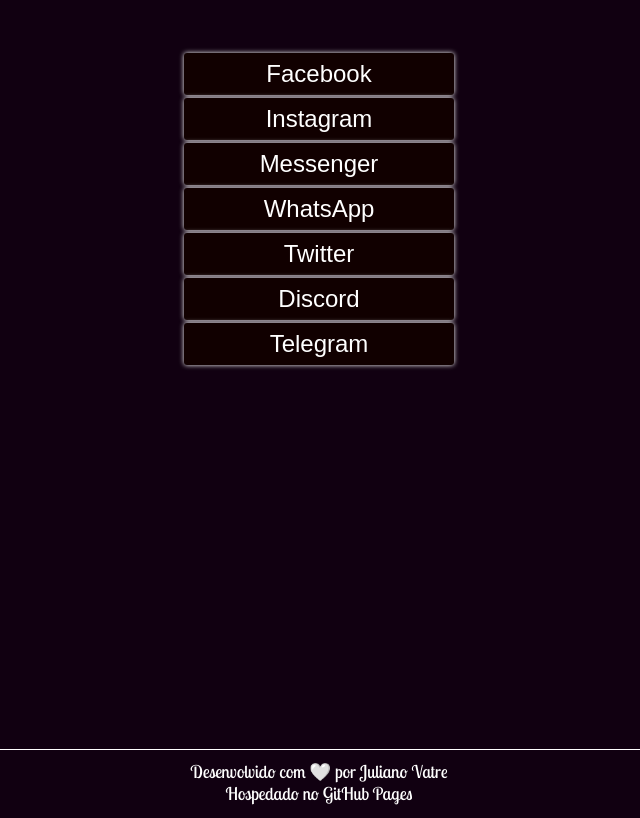
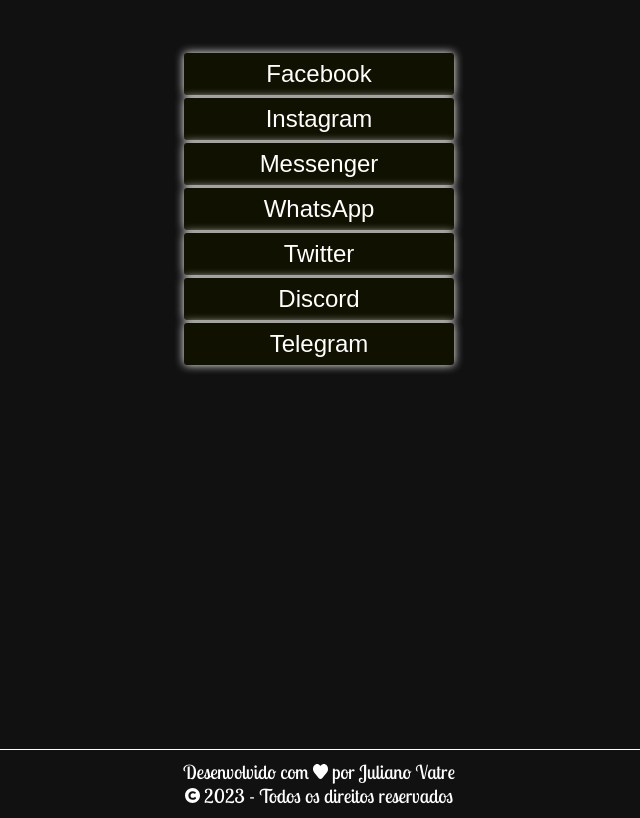
Before and after one commit to vatrinux/biolinks, a plain HTML site: page index.html in a window 1280 px wide. Shown: the part 469-1287 px from the top of the page, without its empty margins (321-961 px from the left). Drawn offline with Linux system fonts and the light colour scheme.

Commit message:
Update files

```diff
--- a/index.html
+++ b/index.html
@@ -37,8 +37,8 @@
     </main>
 
     <footer>
-        <p>Desenvolvido com 🤍 por Juliano Vatre</p>
-        <p>Hospedado no GitHub Pages</p>
+        <p>Desenvolvido com <img src="img/heart.svg" alt="Feito com Amor"> por Juliano Vatre</p>
+        <p><img src="img/copyright.svg" alt="Copyright"> 2023 - Todos os direitos reservados</p>
     </footer>
 </body>
 
--- a/style.css
+++ b/style.css
@@ -31,7 +31,7 @@
 /* CONFIGURAÇÕES DO CORPO */
 body {
     font-family: Arial, Helvetica, sans-serif;
-    background-color: #101;
+    background-color: #111;
     width: 100%;
     height: 100%;
 }
@@ -62,12 +62,8 @@ div.perf p {
     color: #fff;
     padding: 2px;
     text-align: center;
-}
-
-div.perf p:hover {
-    color: #fff;
-    text-shadow: 0 0 20px #fff;
-    cursor: pointer;
+    text-shadow: 0 0 10px #fff;
+    cursor: default;
 }
 
 /* CONFIGURAÇÕES DO MAIN */
@@ -76,7 +72,7 @@ main {
 }
 
 main button {
-    background-color: #100;
+    background-color: #110;
     font-size: 1.5em;
     color: #fff;
     margin-top: 3px;
@@ -85,65 +81,69 @@ main button {
     border-width: 0;
     border-radius: 3px;
     text-align: center;
-    box-shadow: 0 0 5px #fff;
+    box-shadow: 0 0 10px #fff;
 }
 
 main a button.facebook:hover {
     background-color: var(--facebook);
     transition: 300ms;
     color: #000;
-    box-shadow: 0 0 10px var(--facebook);
+    box-shadow: 0 0 20px var(--facebook);
 }
 
 main a button.instagram:hover {
     background-color: var(--instagram);
     transition: 300ms;
     color: #000;
-    box-shadow: 0 0 10px var(--instagram);
+    box-shadow: 0 0 20px var(--instagram);
 }
 
 main a button.messenger:hover {
     background-color: var(--messenger);
     transition: 300ms;
     color: #000;
-    box-shadow: 0 0 10px var(--messenger);
+    box-shadow: 0 0 20px var(--messenger);
 }
 
 main a button.whatsapp:hover {
     background-color: var(--whatsapp);
     transition: 300ms;
     color: #000;
-    box-shadow: 0 0 10px var(--whatsapp);
+    box-shadow: 0 0 20px var(--whatsapp);
 }
 
 main a button.discord:hover {
     background-color: var(--discord);
     transition: 300ms;
     color: #000;
-    box-shadow: 0 0 10px var(--discord);
+    box-shadow: 0 0 20px var(--discord);
 }
 
 main a button.twitter:hover {
     background-color: var(--twitter);
     transition: 300ms;
     color: #000;
-    box-shadow: 0 0 10px var(--twitter);
+    box-shadow: 0 0 20px var(--twitter);
 }
 
 main a button.telegram:hover {
     background-color: var(--telegram);
     transition: 300ms;
     color: #000;
-    box-shadow: 0 0 10px var(--telegram);
+    box-shadow: 0 0 20px var(--telegram);
 }
 
 /* CONFIGURAÇÕES DO RODAPÉ */
 footer {
     font-family: 'Lobster Two', cursive;
-    font-size: 1.1em;
+    font-size: 1.2em;
     color: #fff;
     text-align: center;
     margin-top: 30%;
     padding: 10px;
     border-top: 1.2px solid #fff;
 }
+
+footer img {
+    width: 15px;
+}
```
Also changed, not shown: img/copyright.svg (added), img/heart.svg (added).
